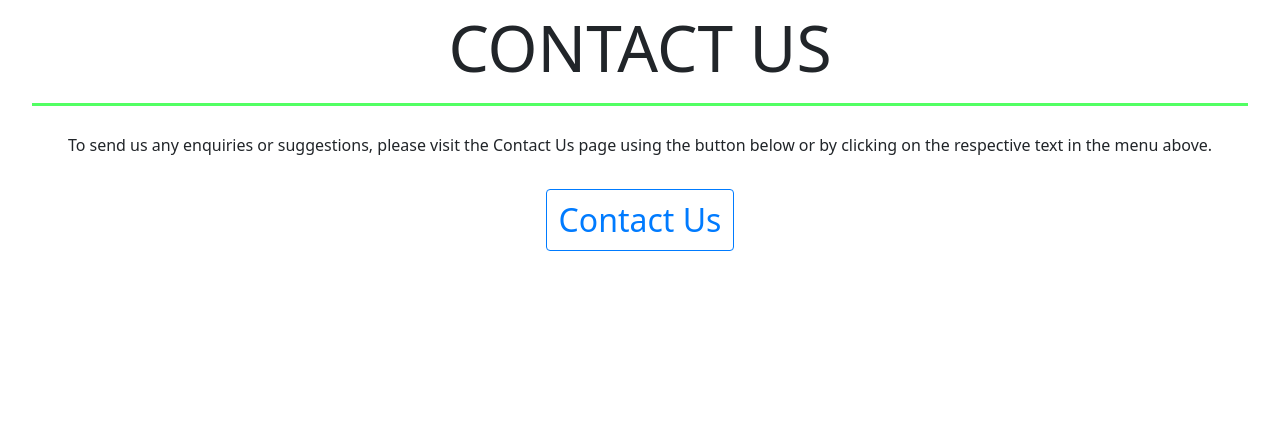
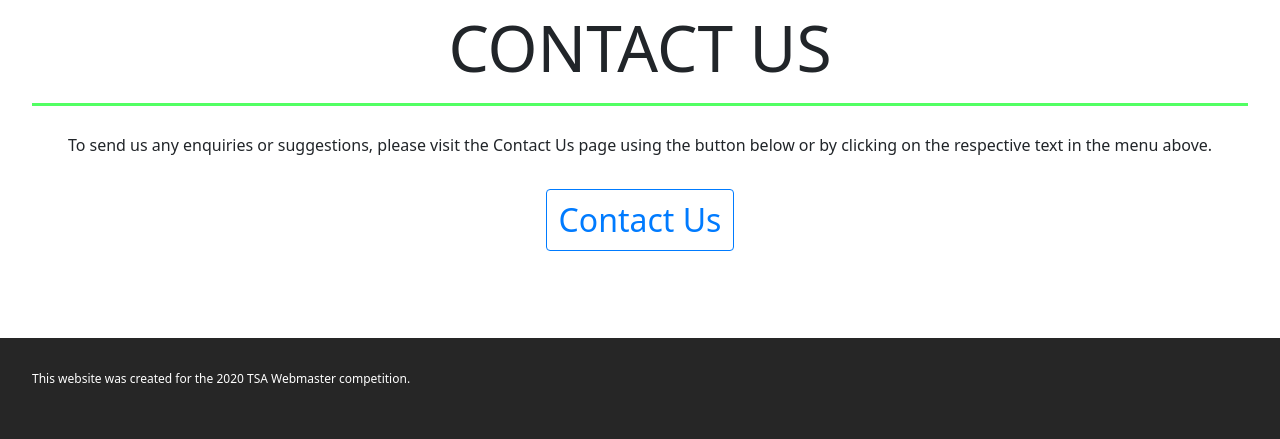
Before and after one commit to Video-Lab/elektrik, a plain HTML site: page index.html in a window 1280 px wide. Shown: the part 1478-1917 px from the top of the page. Before the commit the page ends 1816 px from the top, so only its background shows below. Drawn offline with nearby package versions, Linux system fonts and the light colour scheme.

Commit message:
Add footer

```diff
--- a/index.html
+++ b/index.html
@@ -56,7 +56,11 @@
 	</div>
 </div>
 
-<div class="footer"></div>
+<div class="footer">
+	<div class="footer-content">
+		<p class="footer-text">This website was created for the 2020 TSA Webmaster competition.</p>
+	</div>
+</div>
 
 
 
--- a/public/css/style.css
+++ b/public/css/style.css
@@ -192,3 +192,18 @@ body {
 	width: 100%;
 	text-align: center;
 }
+
+.footer {
+	margin: 0;
+	width: 100%;
+	height: 15vh;
+	background: #262626;
+}
+
+.footer-content {
+	padding: 4vh;
+}
+.footer-text {
+	font-size: 1.5vh;
+	color: white;
+}
```
